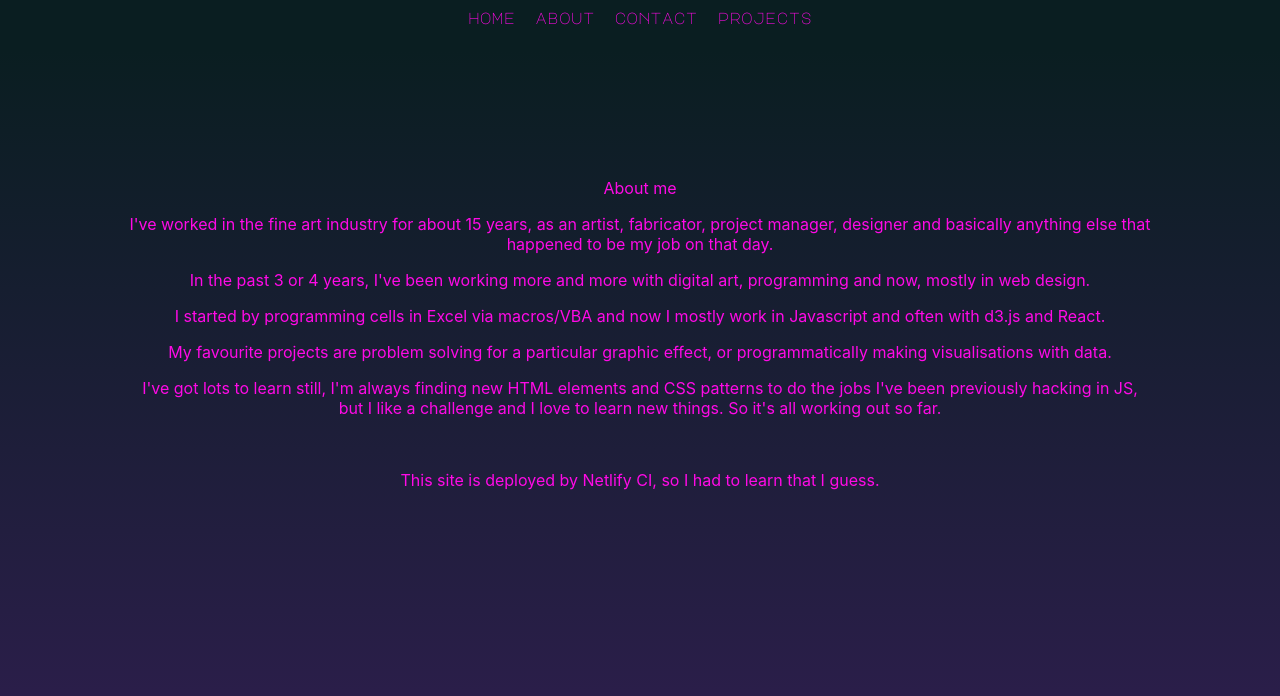
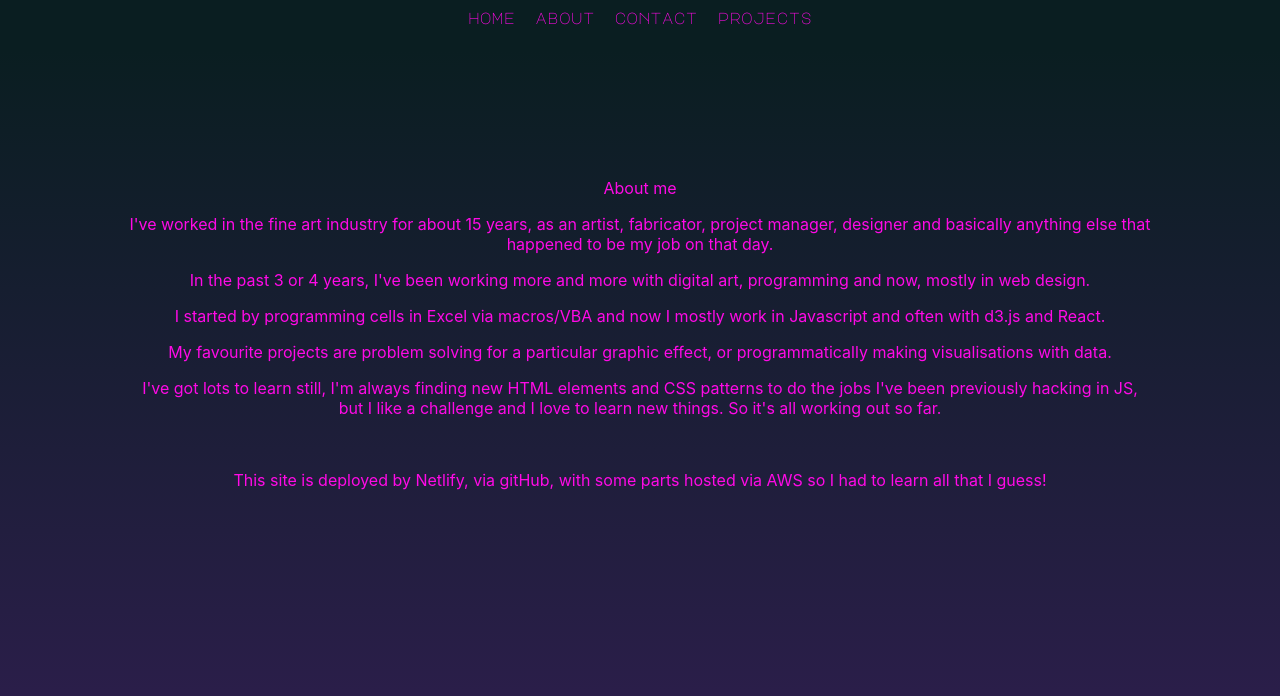
Before and after one commit to hwatton/short-portfolio, a React (Create React App) app: page /about in a window 1280 px wide. Shown: the top 696 px of the page. Built offline with nearby package versions, Linux system fonts and the light colour scheme.

Commit message:
minor change

```diff
--- a/src/components/about/about.jsx
+++ b/src/components/about/about.jsx
@@ -18,7 +18,7 @@ function About() {
         <p>My favourite projects are problem solving for a particular graphic effect, or programmatically making visualisations with data.</p>
         <p>I've got lots to learn still, I'm always finding new HTML elements and CSS patterns to do the jobs I've been previously hacking in JS, but I like a challenge and I love to learn new things. So it's all working out so far.</p>
         <br />
-        <p>This site is deployed by Netlify CI, so I had to learn that I guess.</p>
+        <p>This site is deployed by Netlify, via gitHub, with some parts hosted via AWS so I had to learn all that I guess!</p>
             </div>
       </div>
     )
```
